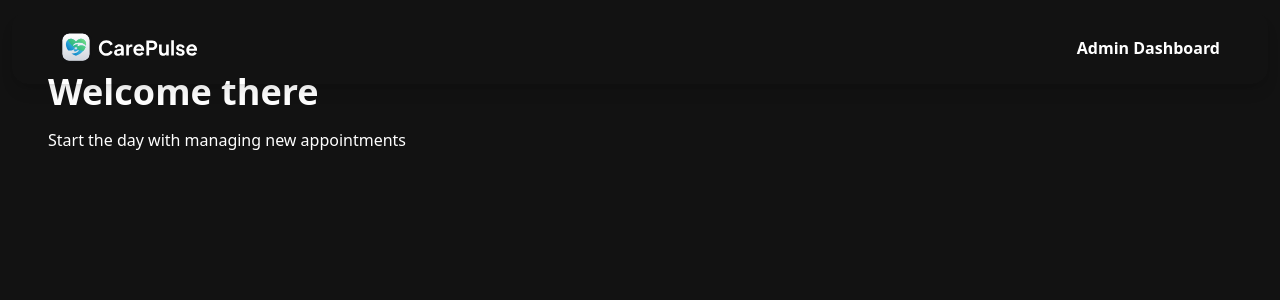
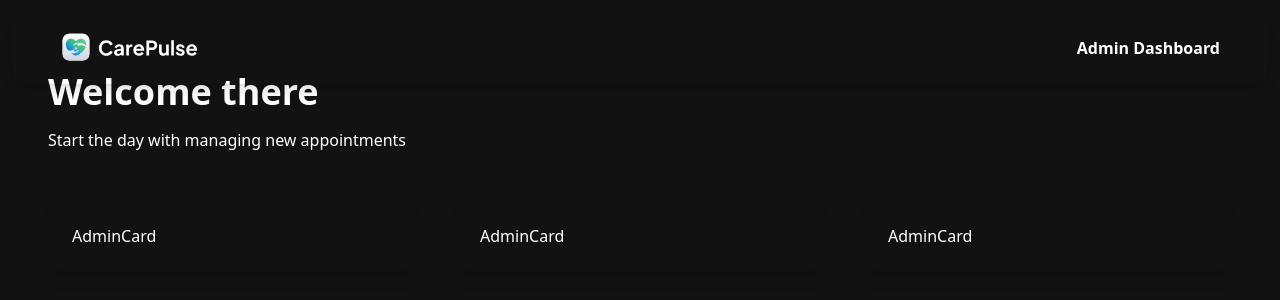
Before and after one commit to AyoNaim/AyoCare, a Next.js app in the folder ayocare/: page /admin in a window 1280 px wide. Shown: the top 300 px of the page. Built offline with nearby package versions, Linux system fonts and the light colour scheme.

Commit message:
mde changes

```diff
--- a/ayocare/app/admin/page.tsx
+++ b/ayocare/app/admin/page.tsx
@@ -1,3 +1,4 @@
+import AdminCard from '@/components/AdminCard'
 import Image from 'next/image'
 import Link from 'next/link'
 import React from 'react'
@@ -16,6 +17,11 @@ const Admin = () => {
                 <h1 className='header'> Welcome there</h1>
                 <p className='text-dark-700'>Start the day with managing new appointments</p>
             </section>
+            <section className='admin-stat'>
+                <AdminCard type="appointments" count={5} label="Scheduled appointments" icon="appointments.svg" />
+                <AdminCard type="appointments" count={5} label="Pending appointments" icon="pending.svg" />
+                <AdminCard type="appointments" count={5} label="cancelled appointments" icon="cancelled.svg" />
+            </section>
         </main>
     </div>
   )
--- /dev/null
+++ b/ayocare/components/AdminCard.tsx
@@ -0,0 +1,16 @@
+import React from 'react'
+
+type AdminCardProps = {
+    type: 'appointments'  | 'pending'  | 'cancelled',
+    count: number,
+    label: 'string',
+    icon: 'string'
+}
+
+const AdminCard = ({type, count=0, label, icon}: AdminCardProps) => {
+  return (
+    <div className={`stat-card ${type == 'appointments' ? 'bg-appointments' : ''}`}>AdminCard</div>
+  )
+}
+
+export default AdminCard
```
